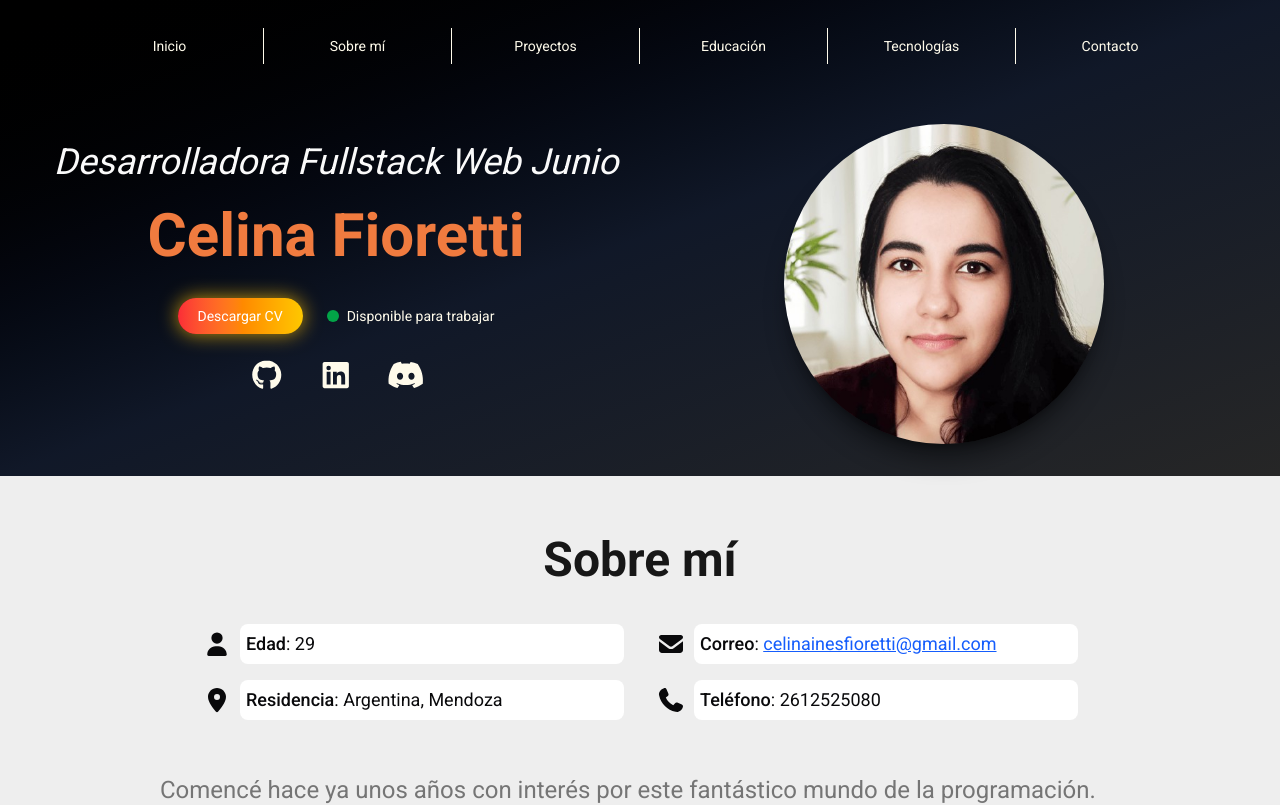
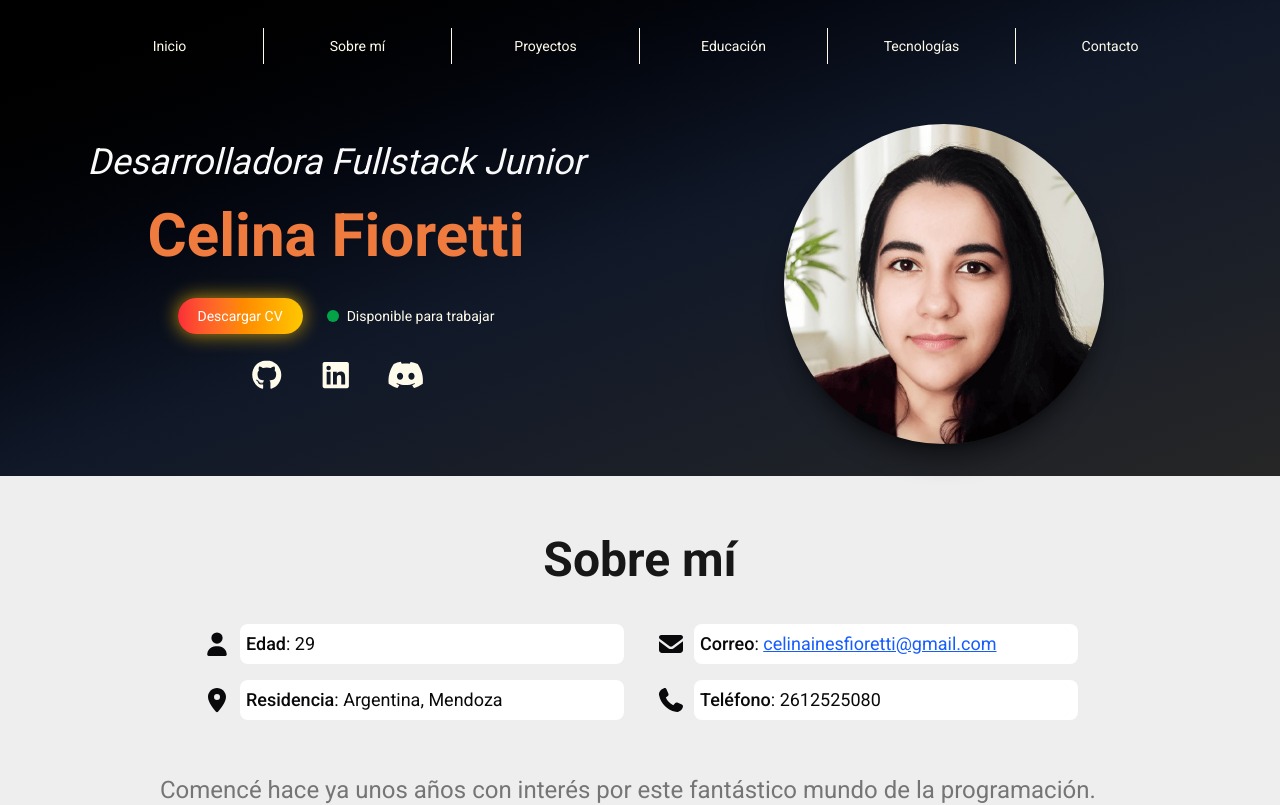
Before and after one commit to CeliFioretti/mi-portfolio-cf, a Next.js app: page / in a window 1280 px wide. Shown: the top 805 px of the page. Built offline with nearby package versions, Linux system fonts and the light colour scheme.

Commit message:
arreglo ortografía

```diff
--- a/src/components/Main.jsx
+++ b/src/components/Main.jsx
@@ -7,7 +7,7 @@ function Main() {
         <main className='p-8 md:flex items-center justify-between'>
 
             <div className='flex flex-col items-center justify-center w-full'>
-                <h2 className='text-4xl fuente-blanca italic mb-6'>Desarrolladora Fullstack Web Junio</h2>
+                <h2 className='text-4xl fuente-blanca italic mb-6'>Desarrolladora Fullstack Junior</h2>
                 <h1 className='text-6xl mb-8 color-fuente-naranja font-[900]'>Celina Fioretti</h1>
 
                 <div className='flex gap-6 mb-6'>
```
